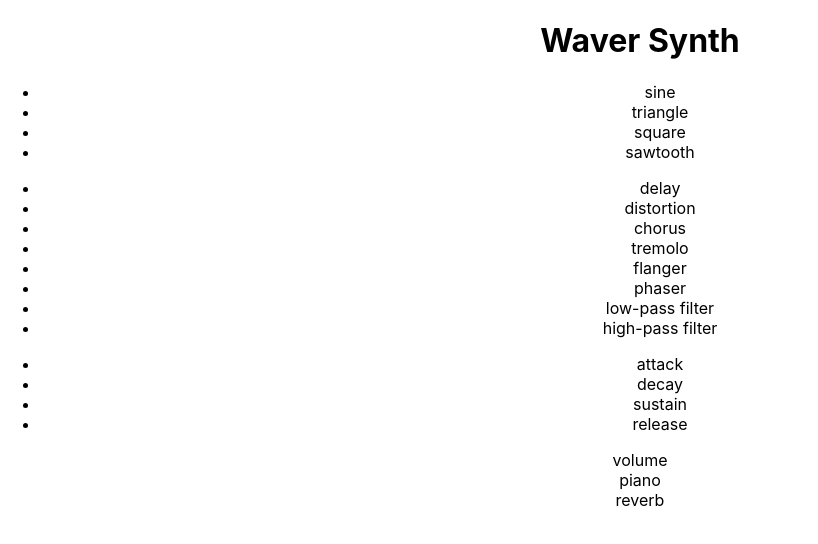
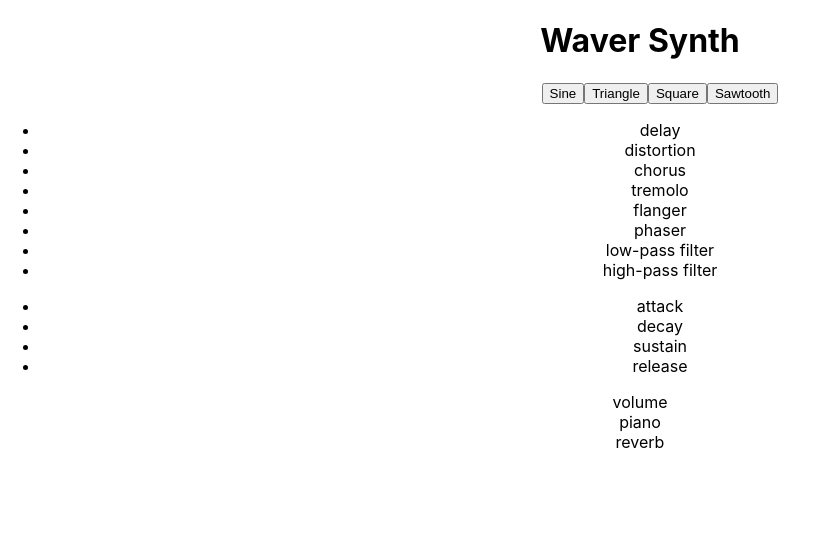
Before and after one commit to Fihra/waver-synth, a React (Create React App) app: page / in a window 1280 px wide. Shown: the top 544 px of the page, without its empty margins (0-818 px from the left). Built offline with nearby package versions, Linux system fonts and the light colour scheme.

Commit message:
added context for synths to render buttons for each synth label

```diff
--- a/package.json
+++ b/package.json
@@ -8,7 +8,10 @@
     "@testing-library/user-event": "^13.5.0",
     "react": "^18.2.0",
     "react-dom": "^18.2.0",
+    "react-piano": "^3.1.3",
     "react-scripts": "5.0.1",
+    "react-simple-knob": "^0.0.6",
+    "tone": "^14.7.77",
     "web-vitals": "^2.1.4"
   },
   "scripts": {
--- a/src/App.js
+++ b/src/App.js
@@ -1,15 +1,20 @@
 import './App.css';
+import { SynthContext } from './context/SynthContext';
+import { useContext } from 'react';
+import Button from './components/Button';
 
 const App = () => {
+  const synth = useContext(SynthContext);
+  // console.log(synth);
+
   return (
     <div className="App">
         <h1>Waver Synth</h1>
         <div className="synth-container">
           <ul>
-            <li>sine</li>
-            <li>triangle</li>
-            <li>square</li>
-            <li>sawtooth</li>
+            {Object.keys(synth).map(s => {
+              return <Button btnLabel={synth[s].btnLabel} />
+            })}
           </ul>
         </div>
          <div className="synth-spectrum">
--- /dev/null
+++ b/src/components/Button.js
@@ -0,0 +1,12 @@
+import React, { useContext } from 'react';
+// import SynthContext from '../context/SynthContext';
+
+const Button = (props) => {
+    return(
+        <button>
+            {props.btnLabel}
+        </button>
+    )
+}
+
+export default Button;
--- /dev/null
+++ b/src/context/SynthContext.js
@@ -0,0 +1,19 @@
+import { createContext } from 'react';
+
+const synths = {
+    sine: {
+        btnLabel: "Sine"
+    },
+    triangle: {
+        btnLabel: "Triangle"
+    },
+    square: {
+        btnLabel: "Square"
+    },
+    sawtooth: {
+        btnLabel: "Sawtooth"
+    }
+
+}
+
+export const SynthContext = createContext(synths);
```
Also changed, not shown: 1 other file (tests, documents, lock files or other folders).
